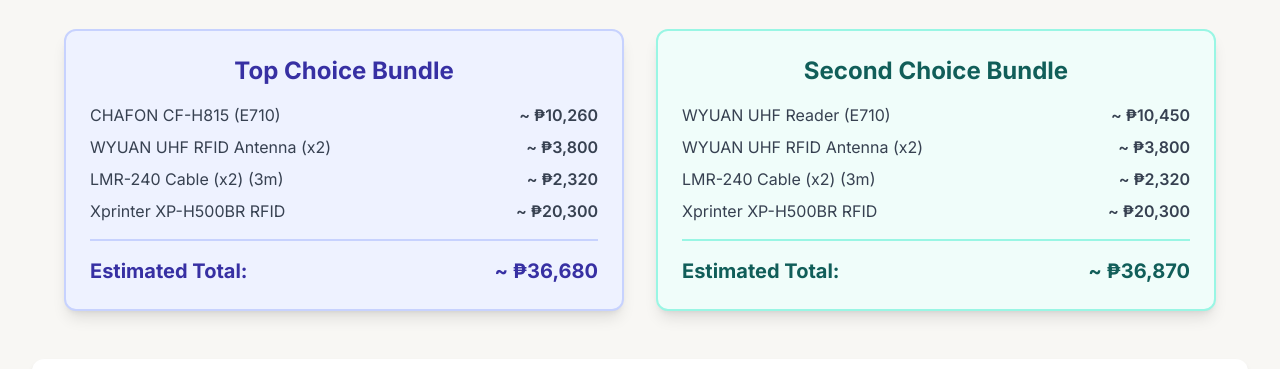
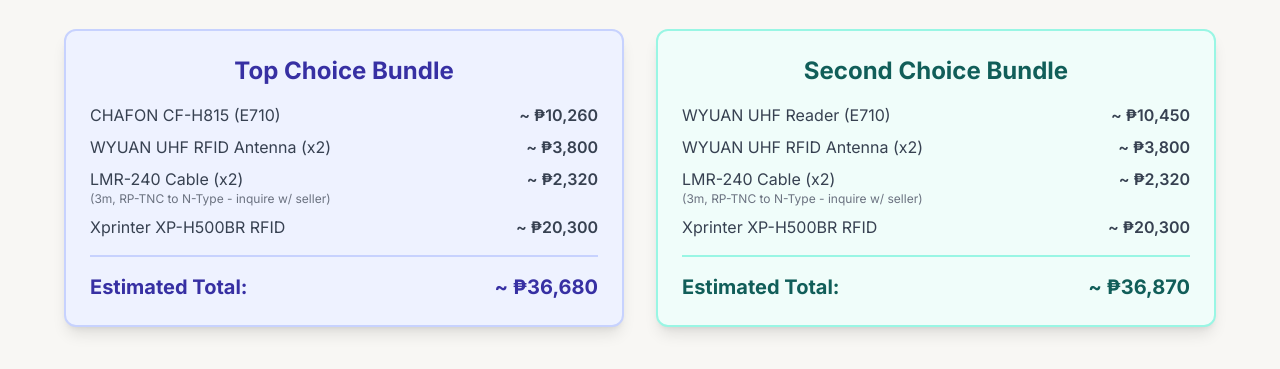
Before and after one commit to GieExe/G-TEMP, a plain HTML site: page index.html in a window 1280 px wide. Shown: the part 279-648 px from the top of the page. Drawn offline with nearby package versions, Linux system fonts and the light colour scheme.

Commit message:
Update index.html

```diff
--- a/index.html
+++ b/index.html
@@ -71,7 +71,7 @@
                         <ul class="space-y-2 text-gray-700">
                             <li class="flex justify-between items-start"><span class="flex-1 pr-2">CHAFON CF-H815 (E710)</span> <span class="font-semibold text-right">~ ₱10,260</span></li>
                             <li class="flex justify-between items-start"><span class="flex-1 pr-2">WYUAN UHF RFID Antenna (x2)</span> <span class="font-semibold text-right">~ ₱3,800</span></li>
-                            <li class="flex justify-between items-start"><span class="flex-1 pr-2">LMR-240 Cable (x2) (3m)</span> <span class="font-semibold text-right">~ ₱2,320</span></li>
+                            <li class="flex justify-between items-start"><span class="flex-1 pr-2">LMR-240 Cable (x2)<em class="block text-xs text-gray-500 not-italic">(3m, RP-TNC to N-Type - inquire w/ seller)</em></span> <span class="font-semibold text-right">~ ₱2,320</span></li>
                             <li class="flex justify-between items-start"><span class="flex-1 pr-2">Xprinter XP-H500BR RFID</span> <span class="font-semibold text-right">~ ₱20,300</span></li>
                         </ul>
                         <div class="border-t-2 border-indigo-200 my-4"></div>
@@ -85,9 +85,9 @@
                          <h3 class="text-2xl font-bold text-teal-800 text-center mb-4">Second Choice Bundle</h3>
                         <ul class="space-y-2 text-gray-700">
                            <li class="flex justify-between items-start"><span class="flex-1 pr-2">WYUAN UHF Reader (E710)</span> <span class="font-semibold text-right">~ ₱10,450</span></li>
-                            <li class="flex justify-between items-start"><span class="flex-1 pr-2">WYUAN UHF RFID Antenna (x2)</span> <span class="font-semibold text-right">~ ₱3,800</span></li>
-                            <li class="flex justify-between items-start"><span class="flex-1 pr-2">LMR-240 Cable (x2) (3m)</span> <span class="font-semibold text-right">~ ₱2,320</span></li>
-                            <li class="flex justify-between items-start"><span class="flex-1 pr-2">Xprinter XP-H500BR RFID</span> <span class="font-semibold text-right">~ ₱20,300</span></li>
+                           <li class="flex justify-between items-start"><span class="flex-1 pr-2">WYUAN UHF RFID Antenna (x2)</span> <span class="font-semibold text-right">~ ₱3,800</span></li>
+                           <li class="flex justify-between items-start"><span class="flex-1 pr-2">LMR-240 Cable (x2)<em class="block text-xs text-gray-500 not-italic">(3m, RP-TNC to N-Type - inquire w/ seller)</em></span> <span class="font-semibold text-right">~ ₱2,320</span></li>
+                           <li class="flex justify-between items-start"><span class="flex-1 pr-2">Xprinter XP-H500BR RFID</span> <span class="font-semibold text-right">~ ₱20,300</span></li>
                         </ul>
                         <div class="border-t-2 border-teal-200 my-4"></div>
                         <div class="flex justify-between items-center text-xl font-bold text-teal-800">
@@ -382,7 +382,8 @@
                     "Chipset: Impinj E710",
                     "Max Read Rate: ~900 tags/second",
                     "Antenna Ports: 4 TNC ports",
-                    "Transmit Power: Up to +33 dBm"
+                    "Transmit Power: Up to +33 dBm",
+                    "Connectivity: Wi-Fi, TCP/IP"
                 ],
                 integration: {
                     sdk: "Chafon SDK with C# Demo & DLL",
```
